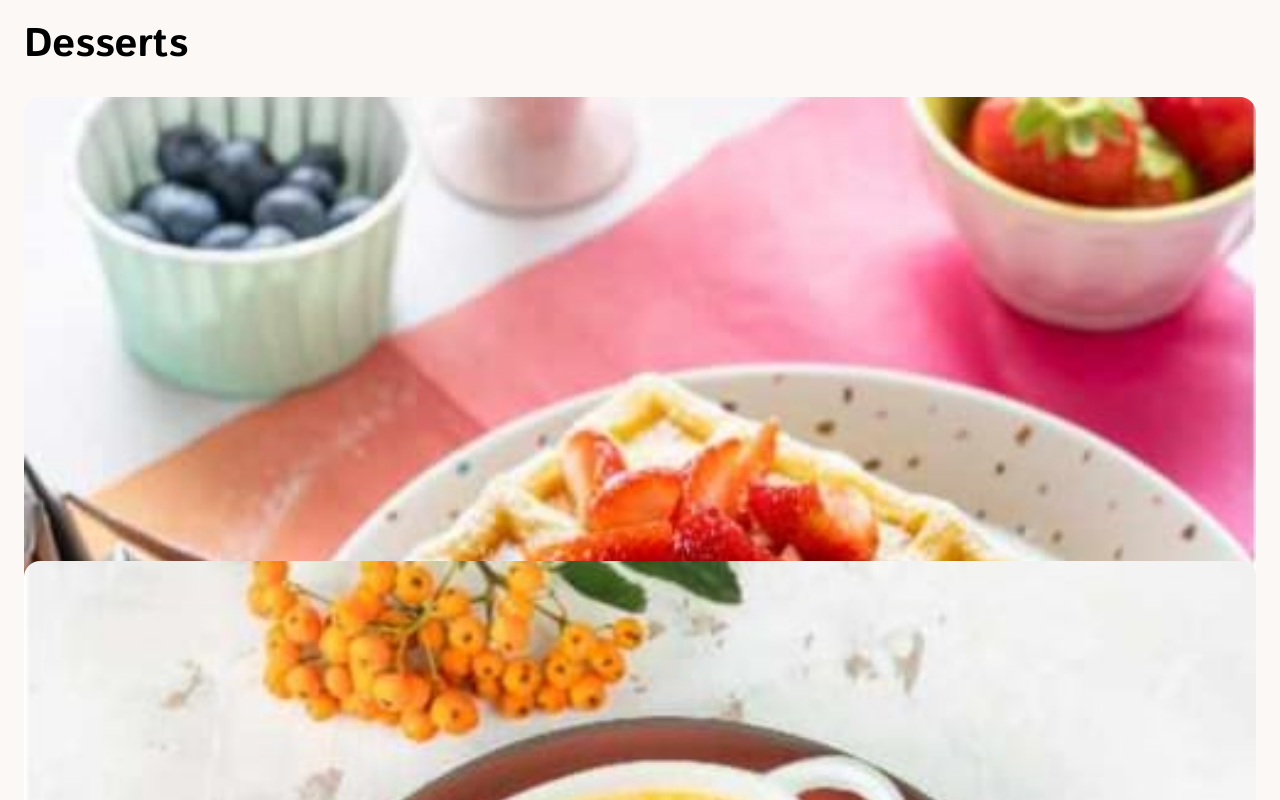
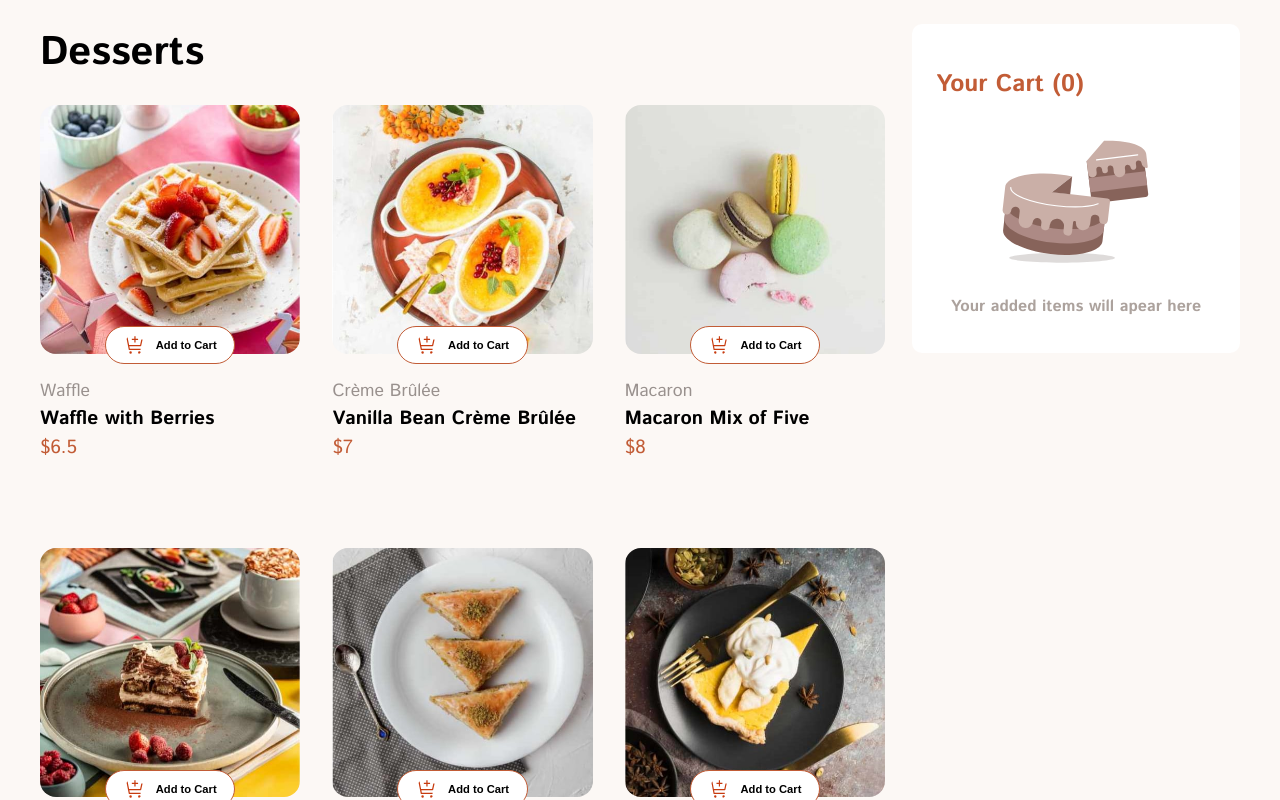
Before and after one commit to Kennedy-was-taken/product-list-with-cart-main, an Angular app: page / in a window 1280 px wide. Shown: the top 800 px of the page. Built offline with nearby package versions, Linux system fonts and the light colour scheme.

Commit message:
desktop added

```diff
--- a/src/app/app.component.html
+++ b/src/app/app.component.html
@@ -9,6 +9,7 @@
 
         <h1>Desserts</h1>
 
+        <section class="container_list">
             <!-- Holds a list of item -->
             <section class="item_container" *ngFor="let item of items; let i = index">
 
@@ -31,6 +32,7 @@
                 </div>
 
             </section>
+        </section>
 
     </section>
 
--- a/src/app/app.component.scss
+++ b/src/app/app.component.scss
@@ -50,6 +50,7 @@
                     margin: 0;
                     margin-bottom: 1.5px;
                 }
+
                 .secondary_text{
                     @include font_style_Regular();
                     font-size: 15px;
--- a/src/app/styles/desktop_revolution.scss
+++ b/src/app/styles/desktop_revolution.scss
@@ -2,4 +2,80 @@
 
 @media(min-width : $desktops){
 
+    .container{
+        display: grid !important;
+        grid-template-columns: 70% 1fr !important;
+        gap: 2rem !important;
+
+        .top_left_container{
+
+            .container_list{
+                display: grid !important;
+                grid-template-columns: 31% 31% 31% !important;
+                gap: 2rem !important;
+
+                .item_container{
+
+                    .item{
+
+                        .secondary_text{
+                            font-size: 1.1rem !important;
+                        }
+
+                        .top_text{
+                            font-size: 1.2rem !important;
+                        }
+
+                        .cost{
+                            font-size: 1.2rem !important;
+                        }
+
+                        .btnAdd, .btnAddMore{
+                            gap: 1em !important;
+                            top: -8.5rem !important;
+                            font-size: 0.7rem !important;
+
+                            img{
+                                width: 1.3rem !important;
+                            }
+                        }
+
+                        .btnAddMore{
+                            top: -9rem !important;
+                            font-size: 0.9rem !important;
+
+                            button{
+                                height: 1.6rem !important;
+                                width: 1.6rem !important;
+                                border-radius: 0.9rem !important;
+
+                                img{
+                                    width: 0.6rem !important;
+                                }
+                            }
+
+                        }
+
+                    }
+                }
+
+            }
+        }
+
+        .cart_container{
+            height: fit-content !important;
+            padding: 1.2em 1.5em !important;
+
+            h1{
+                font-size: 1.5em !important;
+            }
+
+            .cart_content{
+
+                p{
+                    font-size: 1rem !important;
+                }
+            }
+        }
+    }
 }
--- a/src/app/styles/lg_tablet_revolution.scss
+++ b/src/app/styles/lg_tablet_revolution.scss
@@ -1,7 +1,7 @@
 @import "../../styles/fonts.scss" ;
 
 @media(min-width : $lg_tablets){
-    .container {
-        display: flex !important;
-    }
+    // .container {
+    //     display: flex !important;
+    // }
 }
--- a/src/app/styles/tablet_revolutions.scss
+++ b/src/app/styles/tablet_revolutions.scss
@@ -2,6 +2,68 @@
 
 @media(min-width : $tablets){
     .container {
-        display: none !important;
+        padding: 1.5em 2.5em !important;
+        .top_left_container{
+
+            .item_container{
+
+                height: unset !important;
+
+                .item{
+
+                    .secondary_text{
+                        font-size: 2.5rem !important;
+                    }
+
+                    .top_text{
+                        font-size: 3.5rem !important;
+                    }
+
+                    .cost{
+                        font-size: 2.5rem !important;
+                    }
+
+                    .btnAdd, .btnAddMore{
+                        gap: 1em !important;
+                        top: -15.5rem !important;
+                        font-size: 1.2rem !important;
+
+                        img{
+                            width: 2rem !important;
+                        }
+                    }
+
+                    .btnAddMore{
+
+                        button{
+                            height: 1.8rem !important;
+                            width: 1.8rem !important;
+                            border-radius: 0.9rem !important;
+
+                            img{
+                                width: 0.8rem !important;
+                            }
+                        }
+
+                    }
+
+                }
+            }
+        }
+
+        .cart_container{
+            padding: 1em 1.5em !important;
+
+            h1{
+                font-size: 2em !important;
+            }
+
+            .cart_content{
+
+                p{
+                    font-size: 1.2rem !important;
+                }
+            }
+        }
     }
 }
--- a/src/styles/device_dimensions.scss
+++ b/src/styles/device_dimensions.scss
@@ -3,5 +3,5 @@
 $phones : 414px;
 $tablets : 768px;
 $lg_tablets : 900px;
-$desktops : 1360px;
+$desktops : 1280px;
 $lg_desktops : 1920px;
```
Lines whose indentation alone changed are shown as unchanged.
